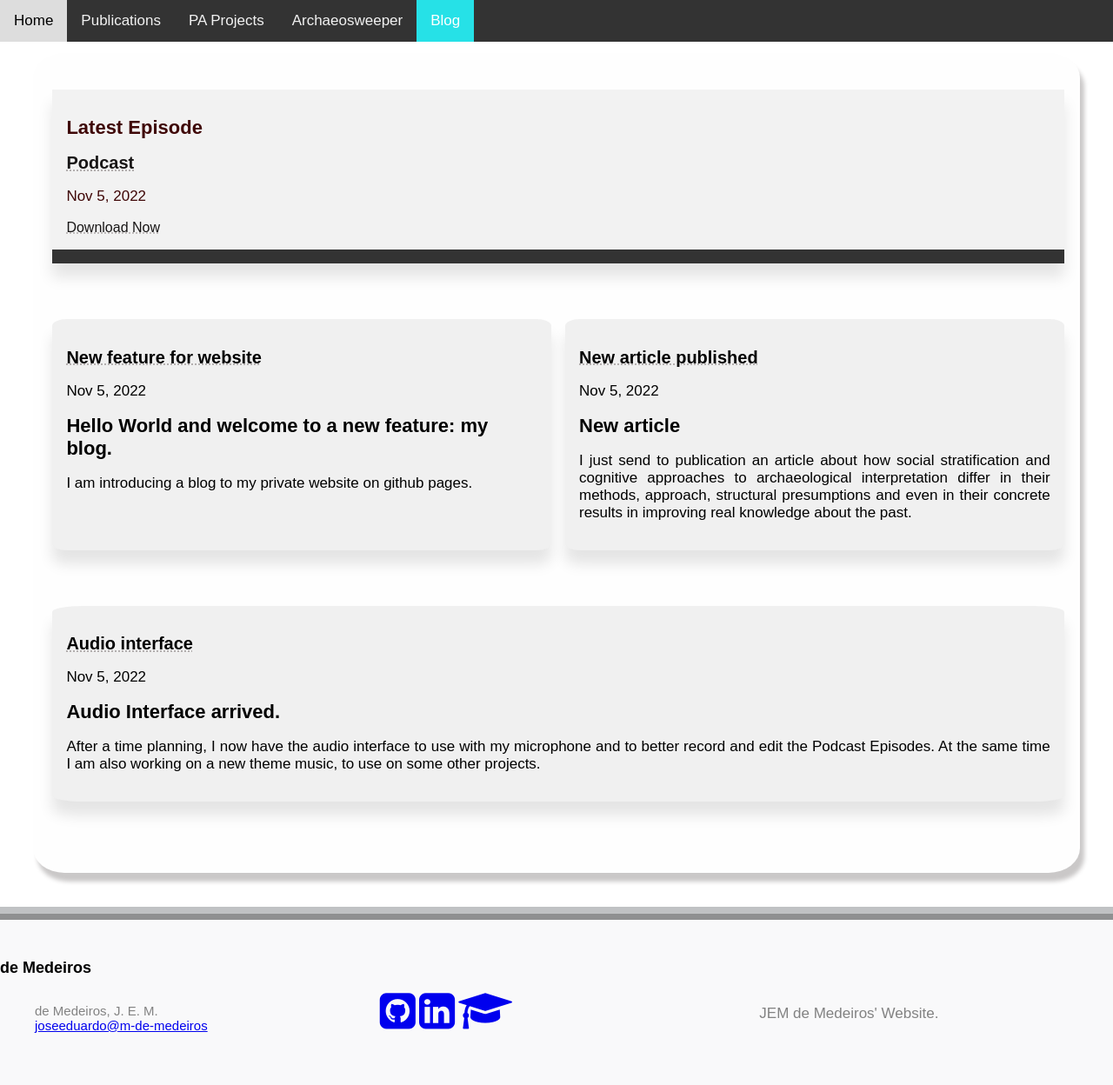
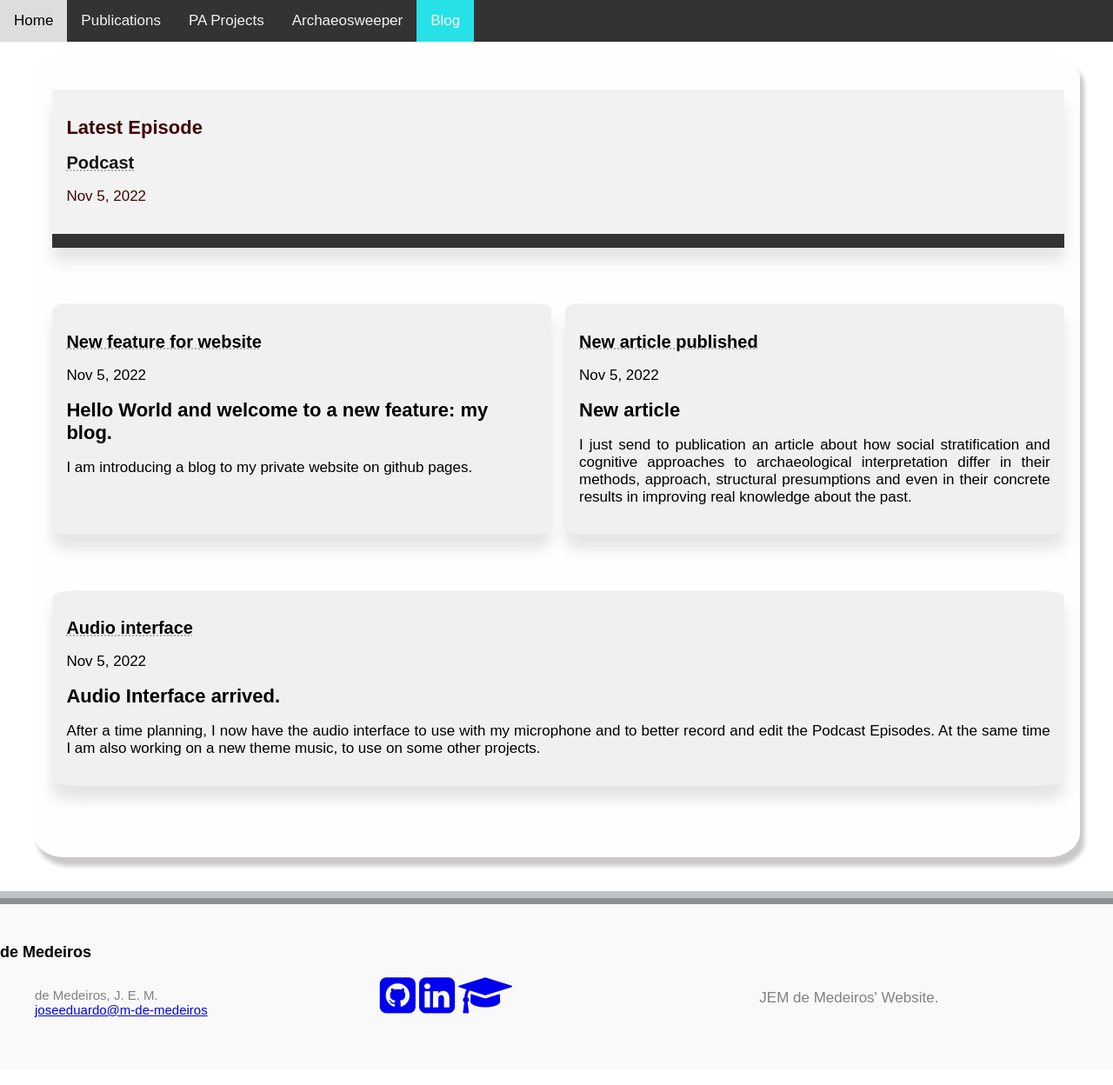
Before and after one commit to jemedeiros/jemedeiros.github.io, a Jekyll site: the page built from blog.html, in a window 1280 px wide. Shown: the whole page at 87% size. Built offline with Jekyll 4.4.1, drawn with Linux system fonts in a browser that asks for light colours.

Commit message:
Edit out download button

```diff
--- a/blog.html
+++ b/blog.html
@@ -16,7 +16,7 @@ title: Blog
                 <p>{{ first_post.summary }} </p>
             </div>
             <div class="four columns center-content">
-                <a href="{{ first_post.file }}" class="button button-primary" download="{{ first_post.title }}">Download Now</a>
+                <!--<a href="{{ first_post.file }}" class="button button-primary" download="{{ first_post.title }}">Download Now</a>    -->
             </div>
         </div>
         </div>
```
